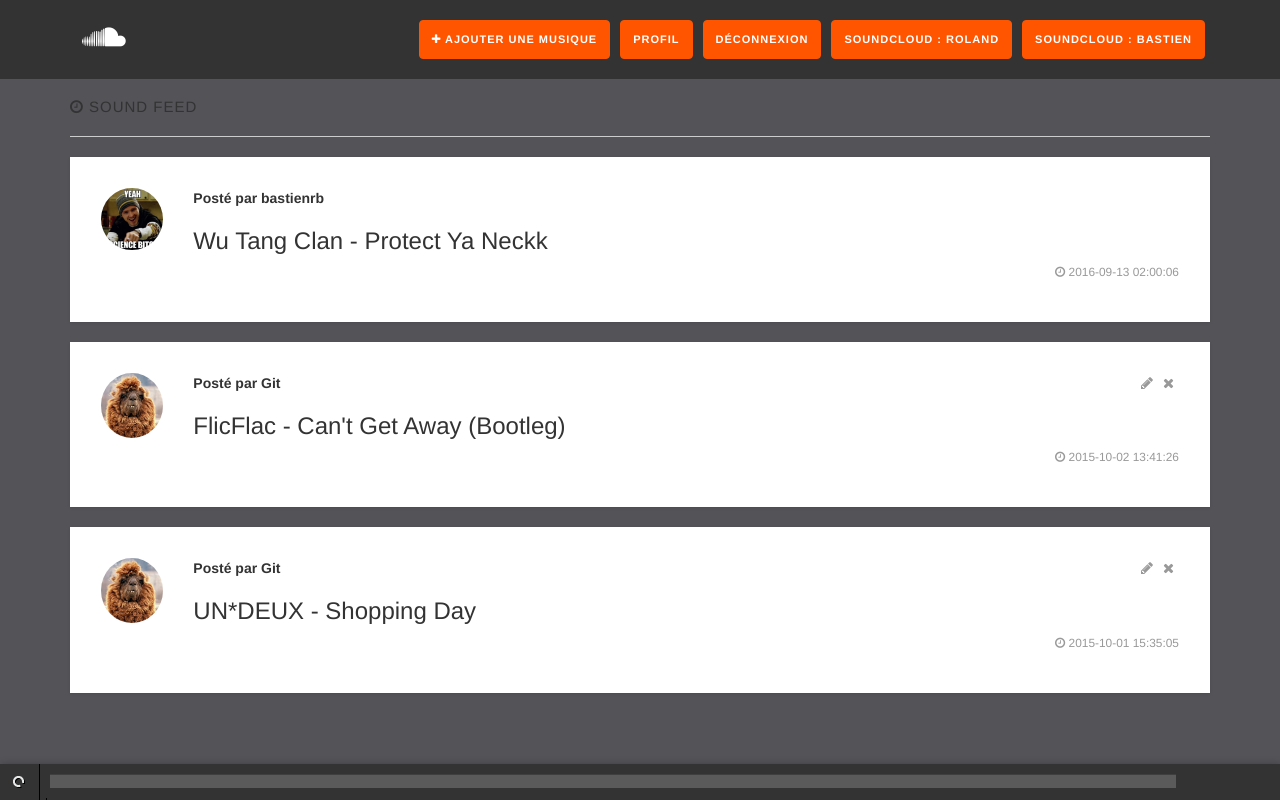
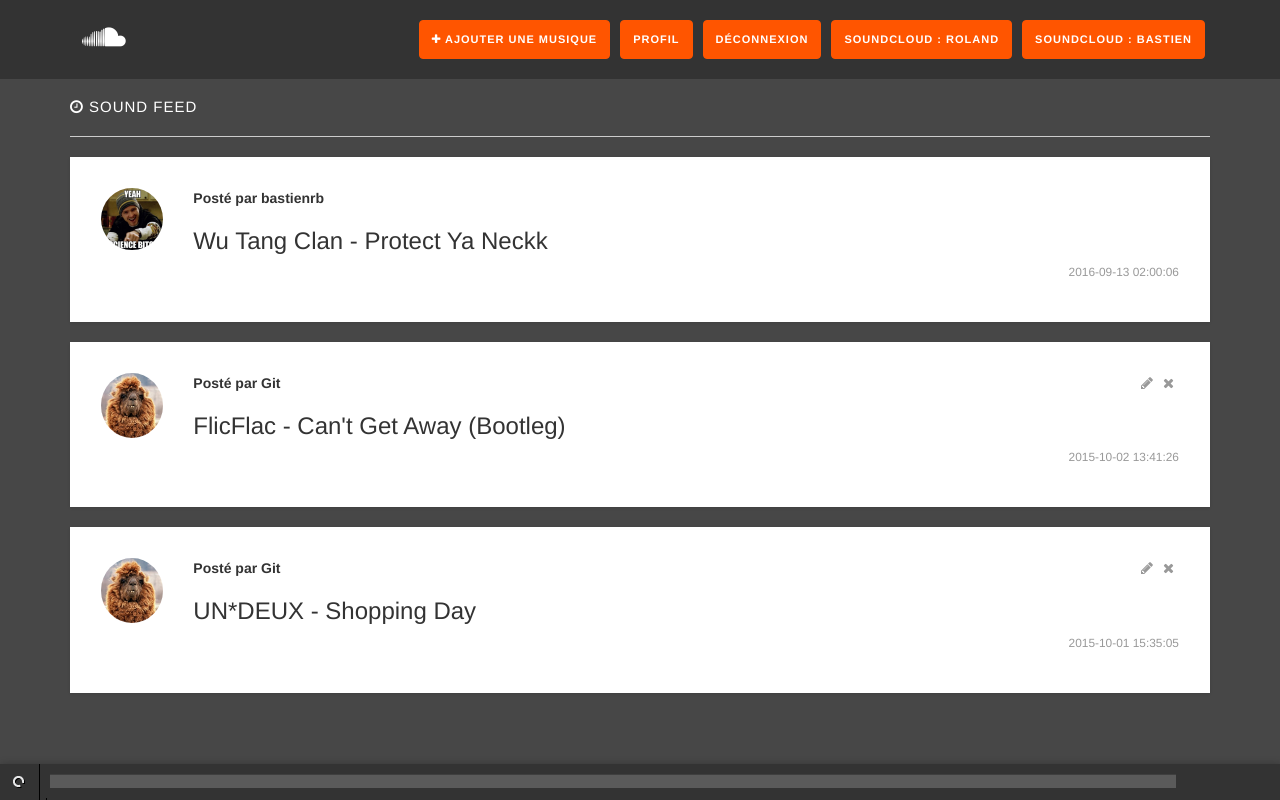
Before and after one commit to bastienrb/gitversionning, a PHP site: page /dashboard.php in a window 1280 px wide. Run offline with PHP 8.4, Linux system fonts and the light colour scheme; the visitor is signed in with stand-in values (Sample User, id 1); data comes from the database, SQL or seed files in the repository.

Commit message:
minor graphic modifications

```diff
--- a/view/css/main.css
+++ b/view/css/main.css
@@ -1,6 +1,6 @@
 body {
 
-	background-color: #545358;
+	background-color: #474747;
 
 }
 
@@ -203,6 +203,7 @@ p.account a {
 	padding-bottom: 20px;
 	letter-spacing: 1px;
 	border-bottom: 1px solid #CCC;
+	color: white;
 }
 
 .music,
@@ -421,3 +422,11 @@ p.account a {
 	margin-top: 20px;
 	width: 20%;
 }
+
+.fa-clock-o{
+	color: white;
+}
+
+.feedtext{
+	color: white;
+}
--- a/view/register.php
+++ b/view/register.php
@@ -8,10 +8,10 @@
 	<section id="login-container">
 		<div class="col-xs-12 col-sm-12 col-md-4 col-lg-4 midway-horizontal midway-vertical fadeInDown animated">
 			<div id="logbox" class="register">
-				<h1><i class="fa fa-soundcloud"></i> Inscrivez-vous !</h1>
+				<h1 class="feedtext"><i class="fa fa-soundcloud"></i> Inscrivez-vous !</h1>
 				<?php if(isset($_SESSION['message']) && !empty($_SESSION['message'])){ ?>
 				<div class="alert alert-danger alert-dismissable">
-					<button type="button" class="close" data-dismiss="alert" aria-hidden="true">&times;</button>
+					<button type="button" class="close" data-dismiss="al	ert" aria-hidden="true">&times;</button>
 					<?php echo $_SESSION['message']; ?>
 					<?php unset($_SESSION['message']); ?>
 				</div>
```
